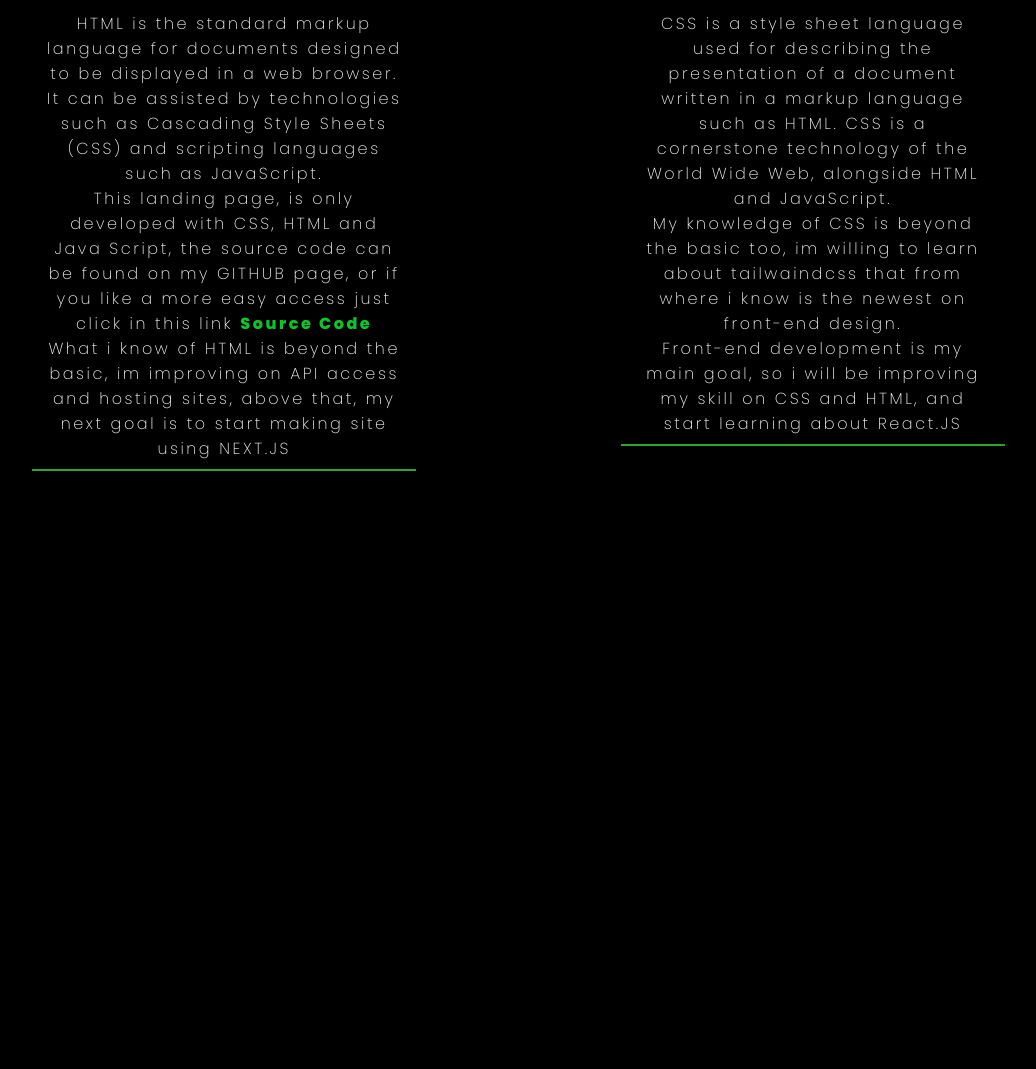
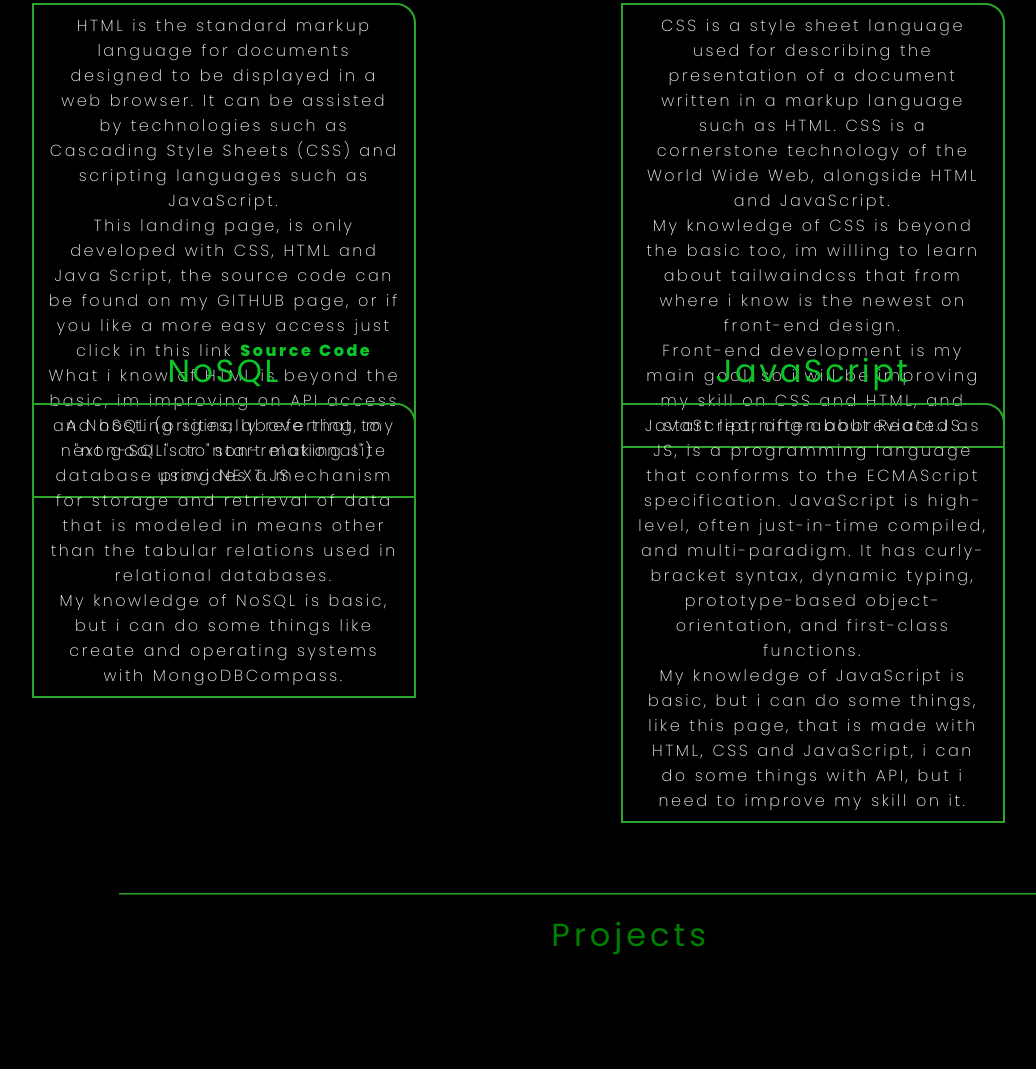
Before and after one commit to Cfsilveiras/Projects-Portfolio, a plain HTML site: page Backend.html in a window 1280 px wide. Shown: the part 1261-2330 px from the top of the page, without its empty margins (19-1055 px from the left). Before the commit the page ends 1732 px from the top, so only its background shows below. Drawn offline with nearby package versions, Linux system fonts and the light colour scheme.

Commit message:
Att on air
Project I on Air

```diff
--- a/Site I/Project/Backend.html
+++ b/Backend.html
@@ -25,7 +25,7 @@
 
             <a href="#text-skills-id">Skills</a>
 
-            <a href="#">Projects</a>
+            <a href="#project">Projects</a>
 
             <a href="https://www.linkedin.com/in/carlos-silveira-a54453181/" target="_blank" rel="noopener noreferrer">Linkedin</a>
 
@@ -35,7 +35,7 @@
 
         <div class="image-box">
 
-            <img src="Image/Eu.png" alt="Eu" style="width:100%">
+            <img src="Eu.png" alt="Eu" style="width:100%">
 
         </div>
 
@@ -102,19 +102,48 @@
             My knowledge of CSS is beyond the basic too, im willing to learn about tailwaindcss that from where i know is the newest on front-end design.<br>
             Front-end development is my main goal, so i will be improving my skill on CSS and HTML, and start learning about React.JS
             </p>
+        </div>
+
+        <div class="description-skill-javasc">
+            <h1>JavaScript</h1>
+            <p>JavaScript, often abbreviated as JS, is a programming language that conforms to the ECMAScript specification. JavaScript is high-level, often just-in-time compiled, and multi-paradigm. It has curly-bracket syntax, dynamic typing, prototype-based object-orientation, and first-class functions. <br>
+            My knowledge of JavaScript is basic, but i can do some things, like this page, that is made with HTML, CSS and JavaScript, i can do some things with API, but i need to improve my skill on it.</p>
 
 
+    </div>
+
+        <div class="description-skill-sql">
+            <h1>NoSQL</h1>
+            <p>A NoSQL (originally referring to "non-SQL" or "non-relational") database provides a mechanism for storage and retrieval of data that is modeled in means other than the tabular relations used in relational databases. <br>
+            My knowledge of NoSQL is basic, but i can do some things like create and operating systems with MongoDBCompass.</p>
 
 
         </div>
+
+    </div>
+
+    <div id="project"     class="project-container">
+        <h1>Projects</h1>
+        <p>Take a look on my projects and tell me if you wanna know more<br> All projects reflex on what i can do, but im still learing and improving everthing.</p>
 
 
 
 
 
-    </div>
 
 
+
+
+
+
+
+
+
+
+<footer>
+    <div class="footer">
+        <p>Frontpage Projetc I | By: DevSilveira </p>
+    </div>
 </body>
 
 
--- a/Site I/Project/style.css
+++ b/style.css
@@ -45,7 +45,7 @@
 
  body{
     background: black;
-    height: 200vh;
+    height: 300vh;
     width: auto;
  }
 
@@ -180,7 +180,7 @@ color: whitesmoke;
    position: absolute;
    top: 100vh;
    display: flex-start;
-   left: 28vw;
+   left: 8vw;
 }
 
 .text-skill h1{
@@ -193,6 +193,7 @@ color: whitesmoke;
    justify-content: center;
    align-items: center;
    text-align: center;
+
 }
 
 
@@ -277,7 +278,8 @@ color: whitesmoke;
    justify-content: center;
    align-items: center;
    text-align: center;
-   border-bottom: 2px solid #2ca52c;
+   border: 2px solid #2ca52c;
+   border-start-end-radius: 20px;
 
 }
 
@@ -296,6 +298,7 @@ color: whitesmoke;
    align-items: center;
    text-align: center;
    width: 30%;
+
    text-decoration: none;
    top: 150vh;
    left: 50vw;
@@ -320,7 +323,8 @@ color: whitesmoke;
    justify-content: center;
    align-items: center;
    text-align: center;
-   border-bottom: 2px solid #2ca52c;
+   border: 2px solid #2ca52c;
+   border-start-end-radius: 20px;
 
 }
 
@@ -331,10 +335,148 @@ color: whitesmoke;
 
 }
 
+.description-skill-css h1{
+   padding: 1vh 1vw;
+   color: rgb(12, 197, 40);
+   font-weight: 400;
+   letter-spacing: 0.2vw;
+   justify-content: center;
+   align-items: center;
+   text-align: center;
+
+}
+
+.description-skill-javasc{
+   color: white;
+   position: absolute;
+   display: flex-start;
+   justify-content: center;
+   align-items: center;
+   text-align: center;
+   width: 30%;
+   text-decoration: none;
+   top: 200vh;
+   left: 50vw;
+}
+
+.description-skill-javasc h1{
+   padding: 1vh 1vw;
+   color: rgb(12, 197, 40);
+   font-weight: 400;
+   letter-spacing: 0.2vw;
+   justify-content: center;
+   align-items: center;
+   text-align: center;
+
+}
+
+.description-skill-javasc p{
+   padding: 1vh 1vw;
+   color: whitesmoke;
+   font-weight: 200;
+   letter-spacing: 0.2vw;
+   justify-content: center;
+   align-items: center;
+   text-align: center;
+   border: 2px solid #2ca52c;
+   border-start-end-radius: 20px;
+
+}
+
+.description-skill-javasc a{
+   text-decoration: none;
+   color: rgb(12, 197, 40);
+   font-weight: 800;
+
+}
+
+.description-skill-sql{
+   color: white;
+   position: absolute;
+   display: flex-start;
+   justify-content: center;
+   align-items: center;
+   text-align: center;
+   width: 30%;
+   text-decoration: none;
+   top: 200vh;
+   left: 4.0vw;
+}
+
+.description-skill-sql h1{
+   padding: 1vh 1vw;
+   color: rgb(12, 197, 40);
+   font-weight: 400;
+   letter-spacing: 0.2vw;
+   justify-content: center;
+   align-items: center;
+   text-align: center;
+
+}
+
+
+.description-skill-sql p{
+   padding: 1vh 1vw;
+   color: whitesmoke;
+   font-weight: 200;
+   letter-spacing: 0.2vw;
+   justify-content: center;
+   align-items: center;
+   text-align: center;
+   border: 2px solid #2ca52c;
+   border-start-end-radius: 20px;
+}
+
+
+.description-skill-sql a{
+   text-decoration: none;
+   color: rgb(12, 197, 40);
+   font-weight: 800;
+
+}
+
+
+.project-container{
+   letter-spacing: 0.2vw;
+   position: absolute;
+   top: 280vh;
+   display: flex-start;
+   align-items: center;
+   justify-content: center;
+   text-align: center;
+   left: 50%;
+   transform: translate(-50%, -50%);
+   width: 80%;
+}
+
+.project-container h1{
+   padding-top: 2vh;
+   display: flex;
+   border-top: 2px solid #2ca52c;
+   text-align: center;
+   justify-content: center;
+   align-items: center;
+   padding-bottom: 4vh;
+   letter-spacing: 4px;
+   color: green;
+   font-weight: 400;
+   animation: moveText 4s infinite reverse;
+   animation-direction: alternate;
+}
 
 
 
 
+
+
+
+.footer{
+   color: white;
+   text-decoration: none;
+   position: relative;
+   top: 300vh;
+   left: 8vw;
+}
 
 
 @media (max-width: 768px)  {
```
Also changed, not shown: Eu.png (renamed from Site I/Project/Image/Eu.png), Script.js (renamed from Site I/Project/Script.js).
